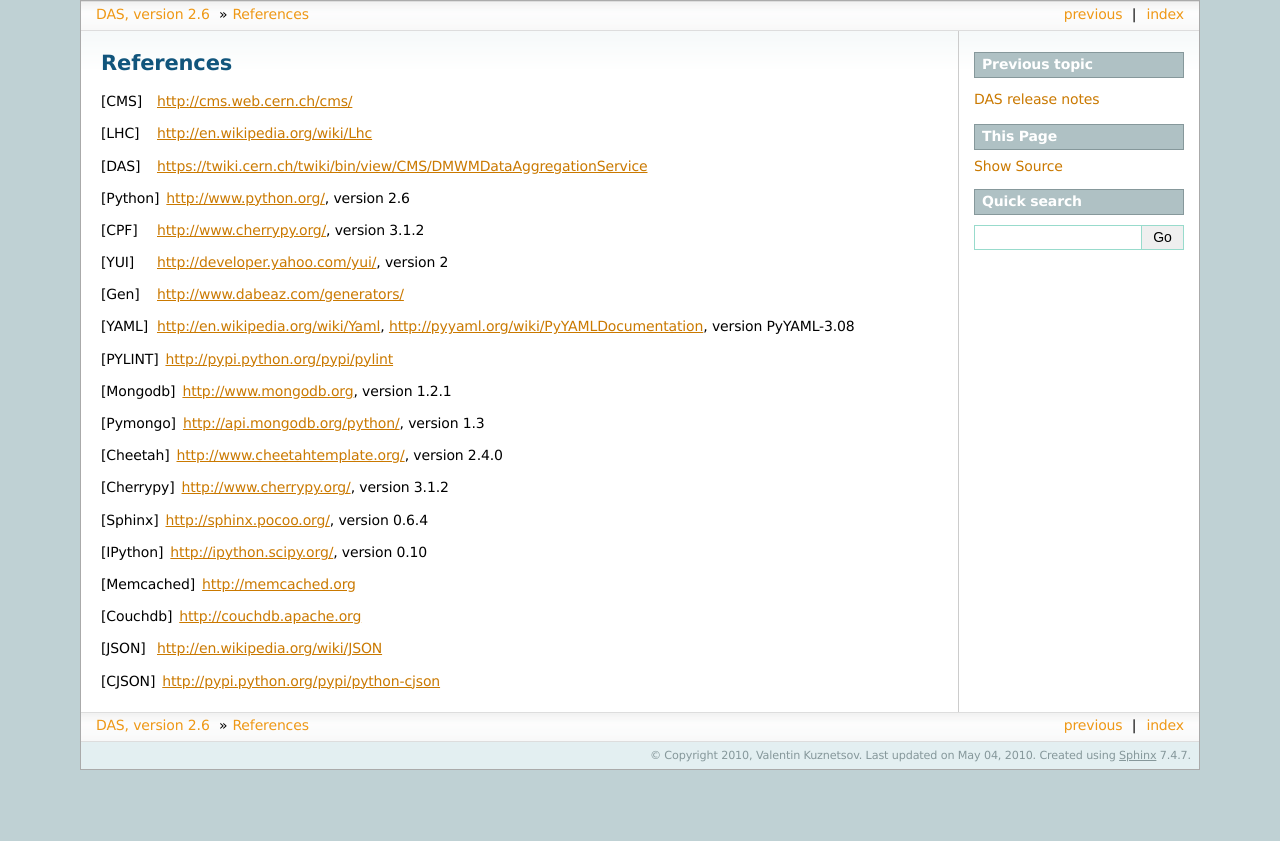
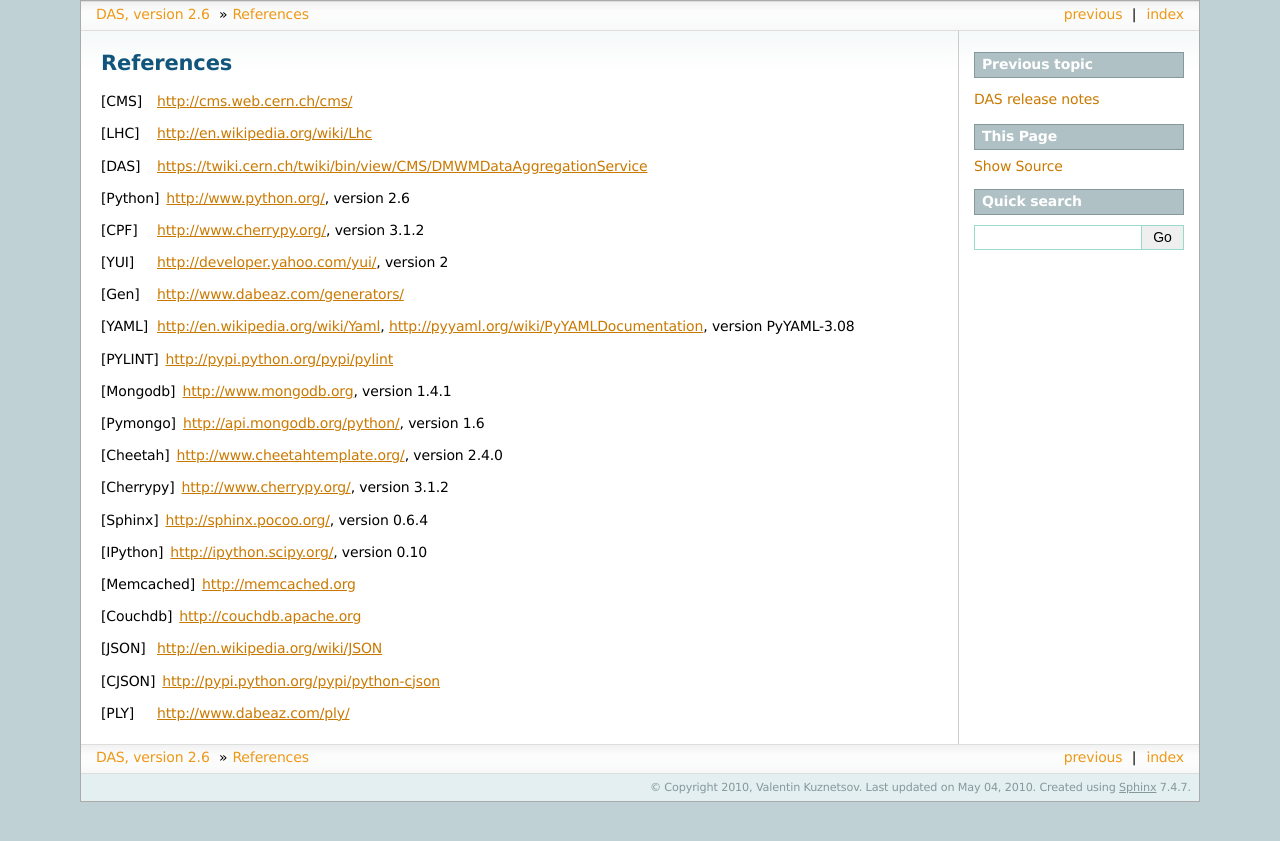
Before and after one commit to dmwm/DAS, a Sphinx documentation site: the page built from doc/sphinx/references.rst, in a window 1280 px wide. Shown: the top 841 px of the page. Built offline with Sphinx 7.4.7, drawn with Linux system fonts in a browser that asks for light colours; the version number is read from the project's files by our own code.

Commit message:
Added PLY
git-svn-id: svn+ssh://svn.cern.ch/reps/CMSDMWM/DAS/trunk@1193 4525493e-7705-40b1-a816-d608a930855b

```diff
--- a/doc/sphinx/references.rst
+++ b/doc/sphinx/references.rst
@@ -11,8 +11,8 @@ References
 .. [YAML] http://en.wikipedia.org/wiki/Yaml,
    http://pyyaml.org/wiki/PyYAMLDocumentation, version PyYAML-3.08
 .. [PYLINT] http://pypi.python.org/pypi/pylint
-.. [Mongodb] http://www.mongodb.org, version 1.2.1
-.. [Pymongo] http://api.mongodb.org/python/, version 1.3
+.. [Mongodb] http://www.mongodb.org, version 1.4.1
+.. [Pymongo] http://api.mongodb.org/python/, version 1.6
 .. [Cheetah] http://www.cheetahtemplate.org/, version 2.4.0
 .. [Cherrypy] http://www.cherrypy.org/, version 3.1.2
 .. [Sphinx] http://sphinx.pocoo.org/, version 0.6.4
@@ -21,3 +21,4 @@ References
 .. [Couchdb] http://couchdb.apache.org
 .. [JSON] http://en.wikipedia.org/wiki/JSON
 .. [CJSON] http://pypi.python.org/pypi/python-cjson
+.. [PLY] http://www.dabeaz.com/ply/
```
